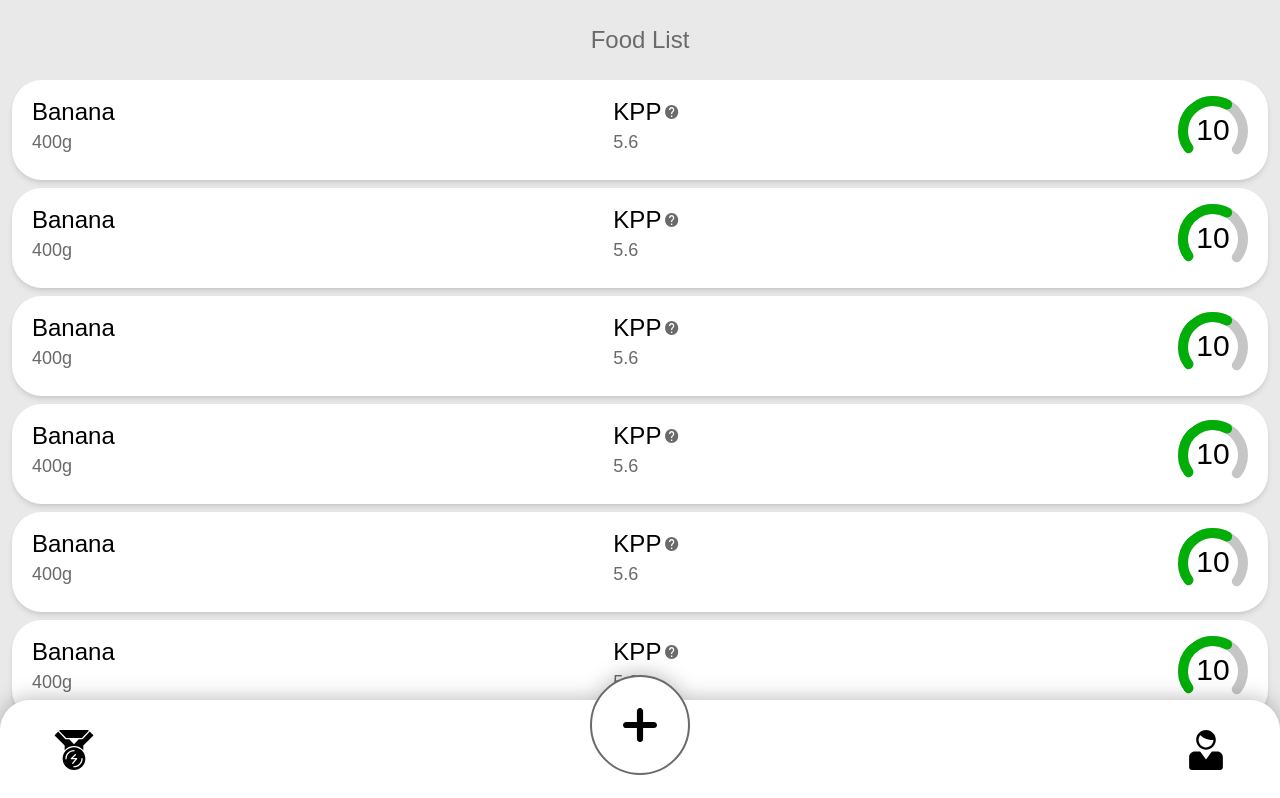
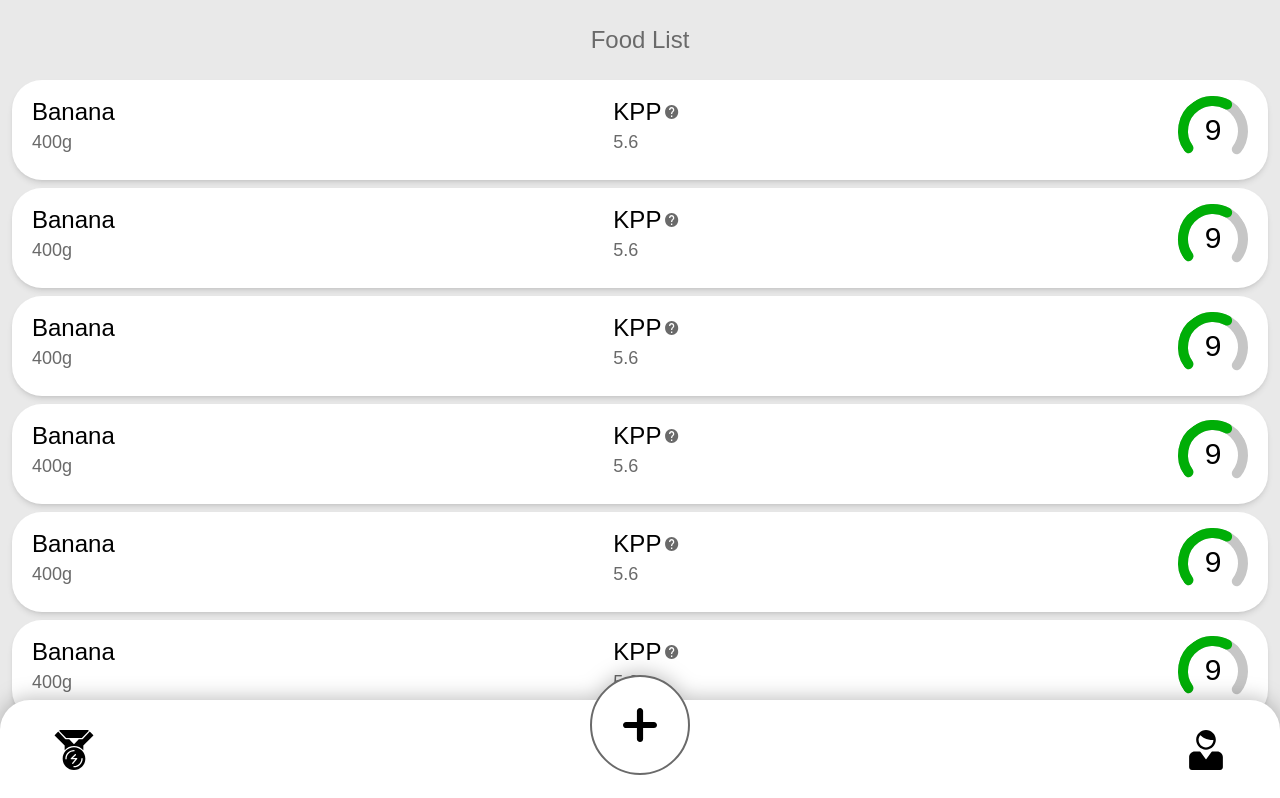
Before and after one commit to RakeMeUp/Kcal-Counter, a React (Create React App) app: page / in a window 1280 px wide. Shown: the top 798 px of the page. Built offline with nearby package versions, Linux system fonts and the light colour scheme.

Commit message:
test commit

```diff
--- a/src/comps/listElement.jsx
+++ b/src/comps/listElement.jsx
@@ -22,7 +22,7 @@ export default class listElement extends Component {
                 {/* ITEM SCORE METER */}
                 <div className='relative'>
                     <Meter />
-                    <div className='absolute top-0 right-0 left-0 bottom-0 flex items-center justify-center text-3xl'>10</div>
+                    <div className='absolute top-0 right-0 left-0 bottom-0 flex items-center justify-center text-3xl'>9</div>
                 </div>
             </div>
         )
```
